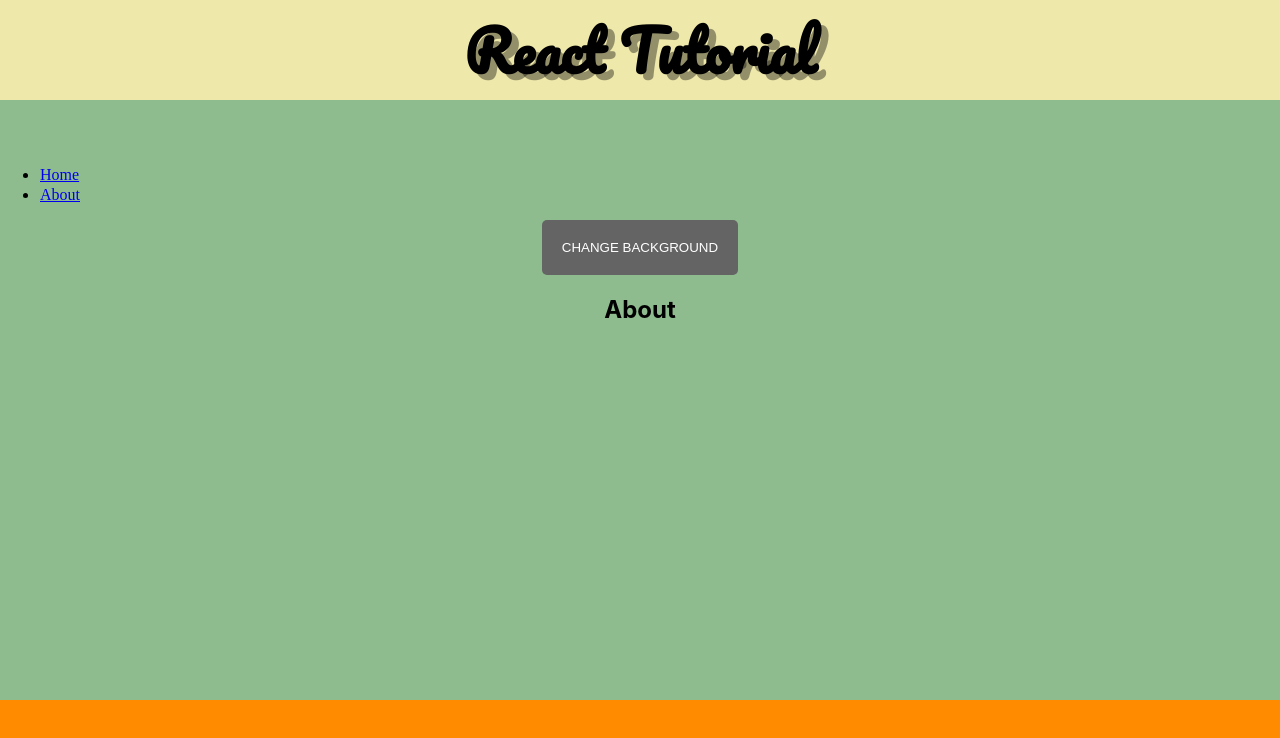
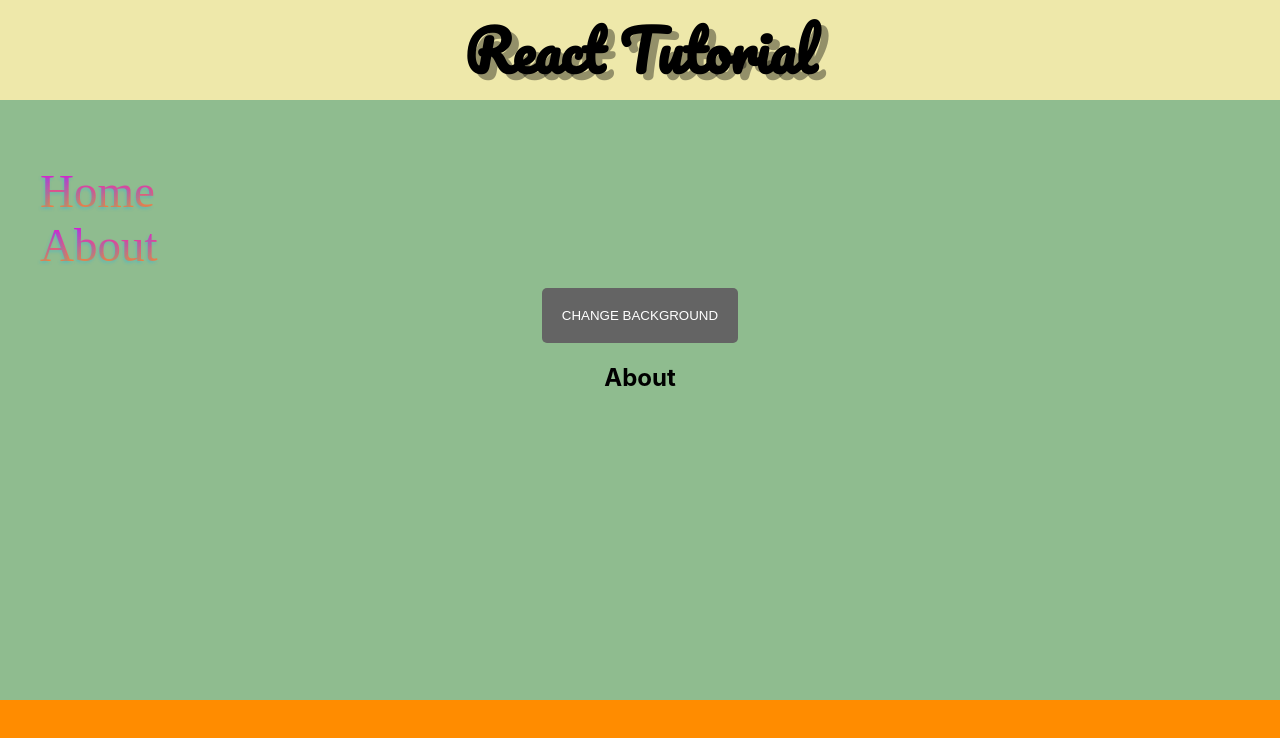
Before and after one commit to obaptiste/react-tutorial, a React (Create React App) app: page /about in a window 1280 px wide. Shown: the top 738 px of the page. Built offline with nearby package versions, Linux system fonts and the light colour scheme; no server answers; a web font is replaced by a local one.

Commit message:
css updates

```diff
--- /dev/null
+++ b/src/App.css
@@ -0,0 +1,10 @@
+li a {
+    font-family: 'Bowlby One', cursive;
+    font-size: 1.9em;
+    text-decoration: none;
+    font-size: 47px;
+    background: -webkit-linear-gradient(#d100ff, #ff9e0c);
+    -webkit-background-clip: text;
+    -webkit-text-fill-color: transparent;
+    text-shadow: -1px 2px 3px #00afff4a;
+}
--- a/src/App.scss
+++ b/src/App.scss
@@ -1,3 +1,5 @@
+@import './App.css';
+
 nav {
   li {
     a {
@@ -5,8 +7,7 @@ nav {
         background : url('./icons/home.svg');
         content: ''
       }
-      font-family: 'Bowlby One', cursive;
-      font-size: 1em;
     }
+    list-style-type: none;
   }
 }
--- a/src/pages/About.js
+++ b/src/pages/About.js
@@ -1,5 +1,5 @@
 import React from "react";
 
 export default function About() {
-  return <h2>About</h2>;
+  return (<h2>About</h2>);
 }
```
Also changed, not shown: 1 other file (tests, documents, lock files or other folders).
